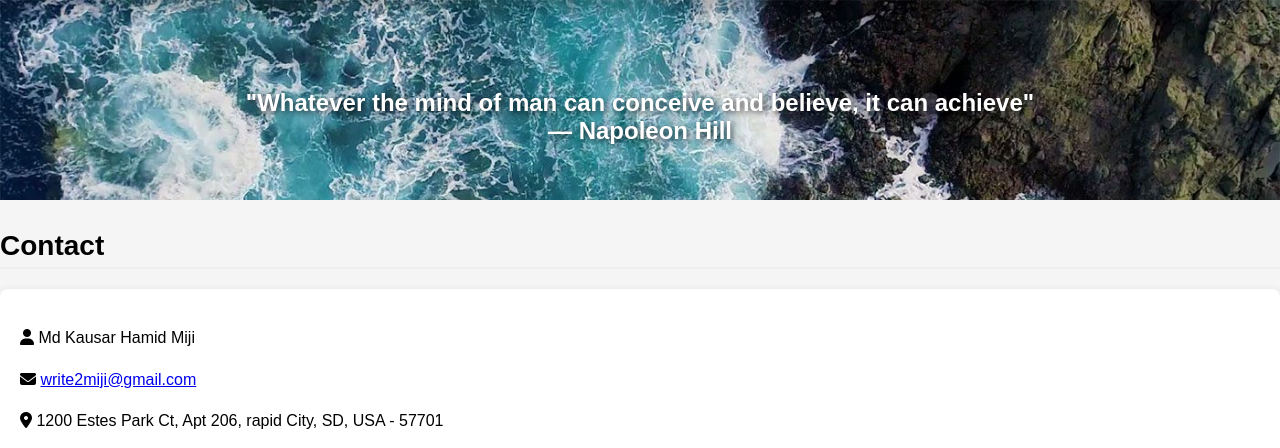
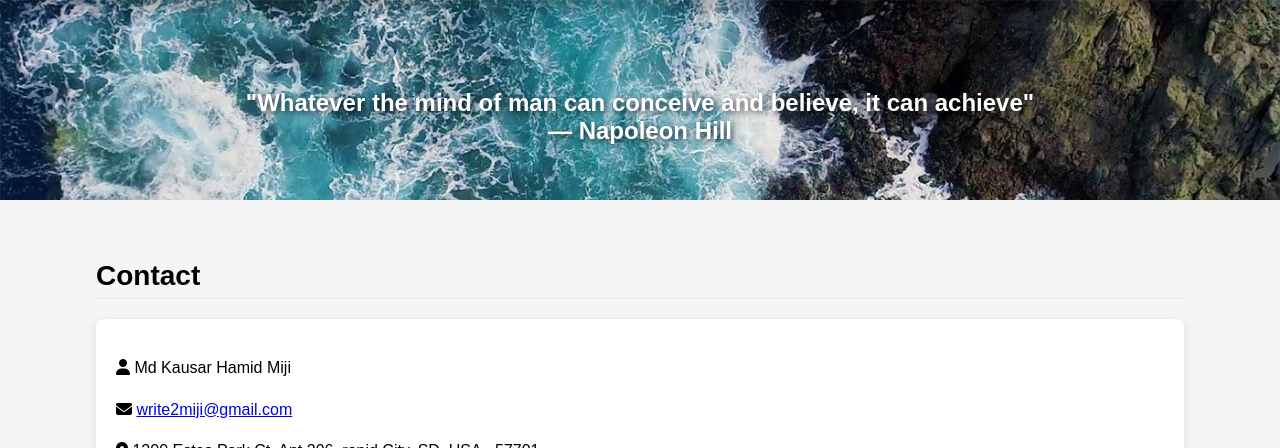
Before and after one commit to git-miji/git-miji.github.io, a plain HTML site: page contact.html in a window 1280 px wide. Shown: the top 448 px of the page. Drawn offline with Linux system fonts and the light colour scheme.

Commit message:
Update contact.html
Updated Style

```diff
--- a/contact.html
+++ b/contact.html
@@ -176,7 +176,8 @@
 <!--**************************************************************************************************************** -->
        <!-- Include Font Awesome for icons (CDN) -->
 <link rel="stylesheet" href="https://cdnjs.cloudflare.com/ajax/libs/font-awesome/6.5.0/css/all.min.css">
-    <section id="Contact">
+<div class="main-content">
+  <section id="Contact">
       <h2>Contact</h2>
           <div class="experience-item">
   <!--<div class="experience-item contact-info"-->
```
